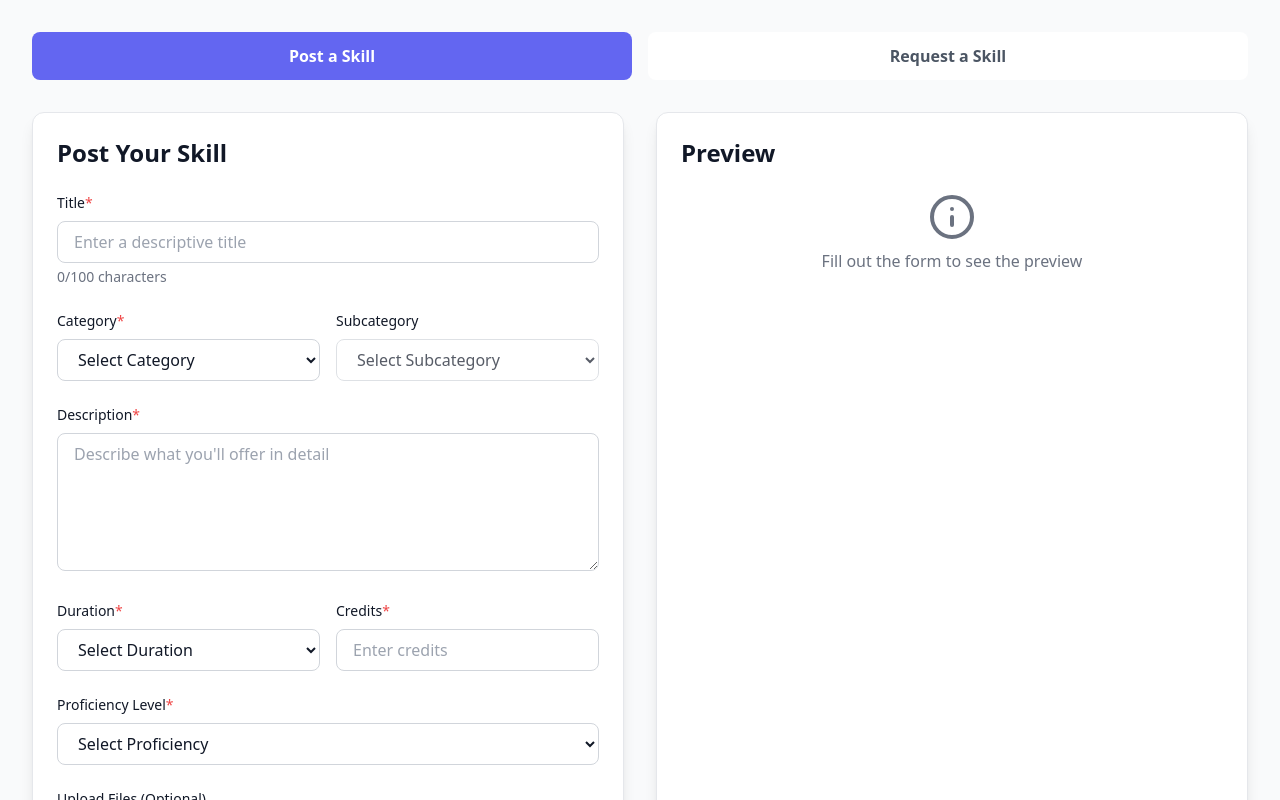
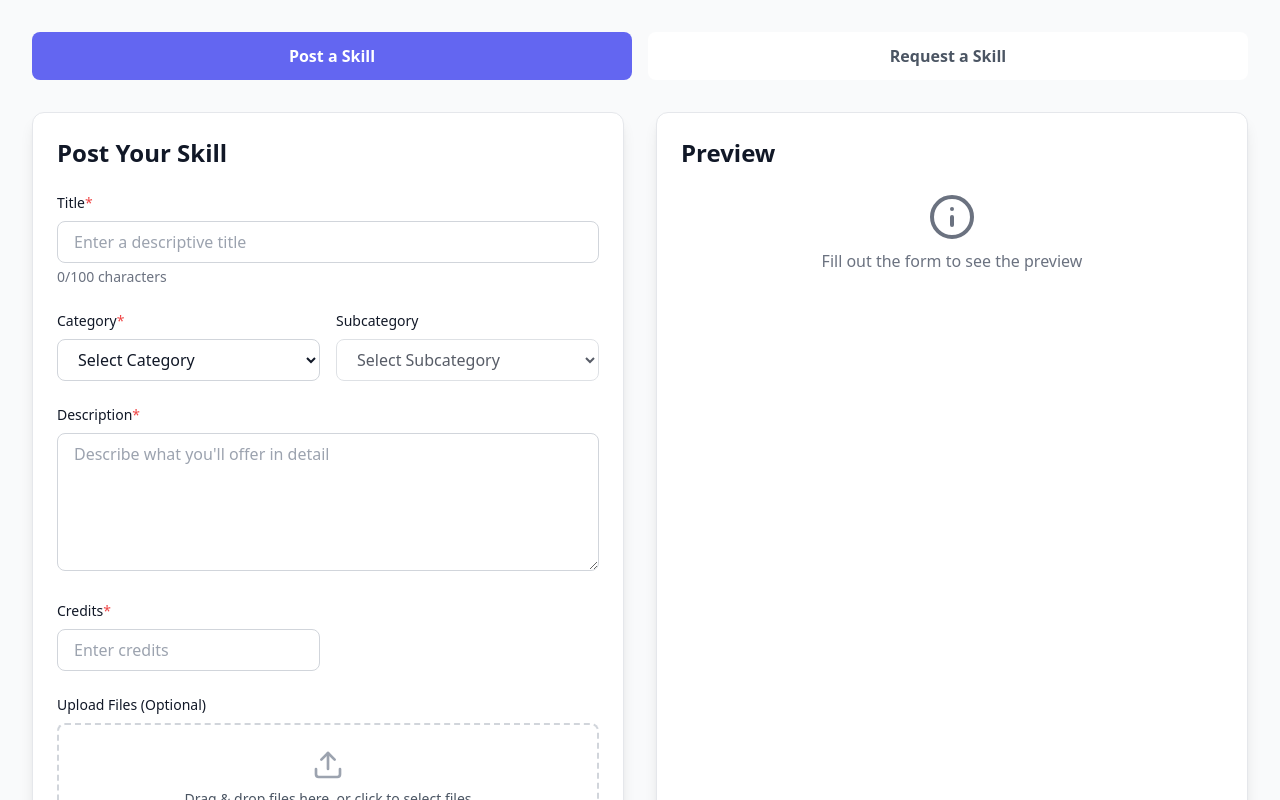
Before and after one commit to Animesh7853/SkillMart, a React (Vite) app in the folder frontend/: page /post-request-skill in a window 1280 px wide. Shown: the top 800 px of the page. Built offline with nearby package versions, Linux system fonts and the light colour scheme.

Commit message:
post skill api integrated.

```diff
--- a/frontend/package.json
+++ b/frontend/package.json
@@ -17,6 +17,7 @@
     "react-dom": "^18.3.1",
     "react-dropzone": "^14.3.5",
     "react-router-dom": "^6.22.2",
+    "react-toastify": "^11.0.3",
     "tailwind-merge": "^2.2.1"
   },
   "devDependencies": {
--- a/frontend/src/pages/PostRequstSkillPage.tsx
+++ b/frontend/src/pages/PostRequstSkillPage.tsx
@@ -2,11 +2,22 @@ import { useState, useCallback } from "react";
 import { motion, AnimatePresence } from "framer-motion";
 import { Upload, X, CheckCircle, Clock, Info } from "lucide-react";
 import { useDropzone } from "react-dropzone";
-
+import { toast } from "react-toastify";
 const categories = [
   {
     label: "Development",
-    subcategories: ["Web", "Mobile", "Backend", "Frontend"],
+    subcategories: [
+      "Web",
+      "Mobile",
+      "Backend",
+      "Frontend",
+      "Fullstack",
+      "AI",
+      "ML",
+      "Data Science",
+      "Blockchain",
+      "Game Development",
+    ],
   },
   {
     label: "Design",
@@ -17,7 +28,7 @@ const categories = [
 ];
 
 const PostRequestSkill = () => {
-  const [activeTab, setActiveTab] = useState<"post" | "request">("post");
+  const [activeTab, setActiveTab] = useState<"offer" | "request">("offer");
   const [title, setTitle] = useState("");
   const [category, setCategory] = useState("");
   const [subcategory, setSubcategory] = useState("");
@@ -29,6 +40,7 @@ const PostRequestSkill = () => {
   const [previewUrls, setPreviewUrls] = useState<string[]>([]);
   const [errors, setErrors] = useState<Record<string, string>>({});
   const [showSuccessToast, setShowSuccessToast] = useState(false);
+  const [loading, setLoading] = useState(false);
 
   const onDrop = useCallback(
     (acceptedFiles: File[]) => {
@@ -68,18 +80,72 @@ const PostRequestSkill = () => {
     if (!description) newErrors.description = "Description is required";
     if (!duration) newErrors.duration = "Duration is required";
     if (!credits) newErrors.credits = "Credits is required";
-    if (activeTab === "post" && !proficiency)
-      newErrors.proficiency = "Proficiency is required";
 
     setErrors(newErrors);
     return Object.keys(newErrors).length === 0;
   };
 
-  const handleSubmit = () => {
-    if (validateForm()) {
-      // Handle form submission
-      setShowSuccessToast(true);
-      setTimeout(() => setShowSuccessToast(false), 3000);
+  interface FormData {
+    title: string;
+    category: string;
+    description: string;
+    credit_cost: number;
+    images: string[];
+    type: "offer" | "request";
+  }
+
+  interface ErrorResponse {
+    errors?: Record<string, string>;
+  }
+
+  const handleSubmit = async (e: React.FormEvent<HTMLButtonElement>) => {
+    e.preventDefault();
+    setLoading(true);
+    console.log(title, category, subcategory, description, duration, credits);
+    const jwtToken =
+      "eyJhbGciOiJIUzI1NiIsInR5cCI6IkpXVCJ9.eyJ1c2VySWQiOiI2YjcwMzUyNi0yNTZkLTRiYjItYWYxYy03OWE0ZmRlN2Q2M2EiLCJlbWFpbCI6ImFtYmVya29pcnVAZ21haWwuY29tIiwiaWF0IjoxNzM4OTM3MDM4LCJleHAiOjE3Mzg5NDA2Mzh9.zvxwnQ8RhGxGLQN9Cgubxopw_RoOfvFH6s8GtRvY2qM"; // Fetch token dynamically
+    console.log(jwtToken);
+    if (!jwtToken) {
+      toast.error("Authentication token is missing");
+      return;
+    }
+
+    const data = {
+      title: title, // Taken from state
+      category: category, // Ensure it matches API's expected categories
+      description: description,
+      credit_cost: credits,
+      images: previewUrls.length > 0 ? previewUrls : [],
+      type: activeTab === "offer" ? "offer" : "request",
+    };
+
+    try {
+      const response = await fetch(
+        `https://skill-mart.vercel.app/api/skill/post`,
+        {
+          method: "POST",
+          headers: {
+            "Content-Type": "application/json",
+            Authorization: `Bearer ${jwtToken}`,
+          },
+          body: JSON.stringify(data),
+        }
+      );
+      console.log(response);
+      if (response.ok) {
+        const result = await response.json();
+        localStorage.setItem("skillId", result.id);
+        toast.success("Skill posted successfully");
+        setLoading(false);
+      } else {
+        const errorData = await response.json();
+        setErrors(errorData.errors || {});
+        toast.error("Failed to post skill");
+        setLoading(false);
+      }
+    } catch (error) {
+      toast.error("An error occurred while posting the skill");
+      setLoading(false);
     }
   };
 
@@ -91,10 +157,10 @@ const PostRequestSkill = () => {
           <motion.button
             whileHover={{ scale: 1.02 }}
             whileTap={{ scale: 0.98 }}
-            onClick={() => setActiveTab("post")}
+            onClick={() => setActiveTab("offer")}
             className={`flex-1 py-3 px-6 rounded-lg font-semibold transition-colors
                       ${
-                        activeTab === "post"
+                        activeTab === "offer"
                           ? "bg-primary-500 text-white"
                           : "bg-white dark:bg-dark-card text-gray-600 dark:text-gray-400"
                       }`}
@@ -124,7 +190,7 @@ const PostRequestSkill = () => {
             className="card p-6"
           >
             <h2 className="text-2xl font-bold mb-6">
-              {activeTab === "post" ? "Post Your Skill" : "Request a Skill"}
+              {activeTab === "offer" ? "Post Your Skill" : "Request a Skill"}
             </h2>
 
             {/* Title */}
@@ -217,7 +283,7 @@ const PostRequestSkill = () => {
                 rows={5}
                 className="input"
                 placeholder={`Describe what you'll ${
-                  activeTab === "post" ? "offer" : "need"
+                  activeTab === "offer" ? "offer" : "need"
                 } in detail`}
               />
               {errors.description && (
@@ -229,29 +295,6 @@ const PostRequestSkill = () => {
 
             {/* Duration and Credits */}
             <div className="grid grid-cols-2 gap-4 mb-6">
-              <div>
-                <label className="block text-sm font-medium mb-2">
-                  Duration
-                  <span className="text-red-500">*</span>
-                </label>
-                <select
-                  value={duration}
-                  onChange={(e) => {
-                    setDuration(e.target.value);
-                    setErrors((prev) => ({ ...prev, duration: "" }));
-                  }}
-                  className="input"
-                >
-                  <option value="">Select Duration</option>
-                  <option value="1-3">1-3 days</option>
-                  <option value="4-7">4-7 days</option>
-                  <option value="1-2">1-2 weeks</option>
-                  <option value="2+">2+ weeks</option>
-                </select>
-                {errors.duration && (
-                  <p className="mt-1 text-sm text-red-500">{errors.duration}</p>
-                )}
-              </div>
               <div>
                 <label className="block text-sm font-medium mb-2">
                   Credits
@@ -274,35 +317,6 @@ const PostRequestSkill = () => {
               </div>
             </div>
 
-            {/* Proficiency (only for Post) */}
-            {activeTab === "post" && (
-              <div className="mb-6">
-                <label className="block text-sm font-medium mb-2">
-                  Proficiency Level
-                  <span className="text-red-500">*</span>
-                </label>
-                <select
-                  value={proficiency}
-                  onChange={(e) => {
-                    setProficiency(e.target.value);
-                    setErrors((prev) => ({ ...prev, proficiency: "" }));
-                  }}
-                  className="input"
-                >
-                  <option value="">Select Proficiency</option>
-                  <option value="beginner">Beginner</option>
-                  <option value="intermediate">Intermediate</option>
-                  <option value="advanced">Advanced</option>
-                  <option value="expert">Expert</option>
-                </select>
-                {errors.proficiency && (
-                  <p className="mt-1 text-sm text-red-500">
-                    {errors.proficiency}
-                  </p>
-                )}
-              </div>
-            )}
-
             {/* File Upload */}
             <div className="mb-6">
               <label className="block text-sm font-medium mb-2">
@@ -324,8 +338,7 @@ const PostRequestSkill = () => {
                   Drag & drop files here, or click to select files
                 </p>
                 <p className="text-xs text-gray-500 mt-1">
-                  Max 3 files. Supported formats: PNG, JPG, GIF, PDF. Max size:
-                  5MB
+                  Max 3 files. Supported formats: PNG, JPG, JPEG.
                 </p>
               </div>
               {errors.files && (
@@ -360,10 +373,25 @@ const PostRequestSkill = () => {
                 whileHover={{ scale: 1.02 }}
                 whileTap={{ scale: 0.98 }}
                 onClick={handleSubmit}
-                className="btn-primary flex-1"
+                disabled={loading}
+                className="btn-primary flex-1 flex items-center justify-center gap-2 px-4 py-2"
               >
-                {activeTab === "post" ? "Post Skill" : "Submit Request"}
+                {loading ? (
+                  <>
+                    <span className="animate-spin h-5 w-5 border-2 border-white border-t-transparent rounded-full"></span>
+                    <span>
+                      {activeTab === "offer"
+                        ? "Posting Skill..."
+                        : "Submitting Request..."}
+                    </span>
+                  </>
+                ) : activeTab === "offer" ? (
+                  "Post Skill"
+                ) : (
+                  "Submit Request"
+                )}
               </motion.button>
+
               <motion.button
                 whileHover={{ scale: 1.02 }}
                 whileTap={{ scale: 0.98 }}
@@ -430,12 +458,6 @@ const PostRequestSkill = () => {
                       </div>
                     )}
                   </div>
-                  {activeTab === "post" && proficiency && (
-                    <div className="mb-4">
-                      <span className="font-semibold">Proficiency: </span>
-                      <span className="capitalize">{proficiency}</span>
-                    </div>
-                  )}
                   {previewUrls.length > 0 && (
                     <div className="grid grid-cols-3 gap-4">
                       {previewUrls.map((url, index) => (
@@ -472,7 +494,7 @@ const PostRequestSkill = () => {
           >
             <CheckCircle className="w-5 h-5" />
             <span>
-              Successfully {activeTab === "post" ? "posted" : "requested"}{" "}
+              Successfully {activeTab === "offer" ? "posted" : "requested"}{" "}
               skill!
             </span>
           </motion.div>
```
Also changed, not shown: 1 other file (tests, documents, lock files or other folders).
